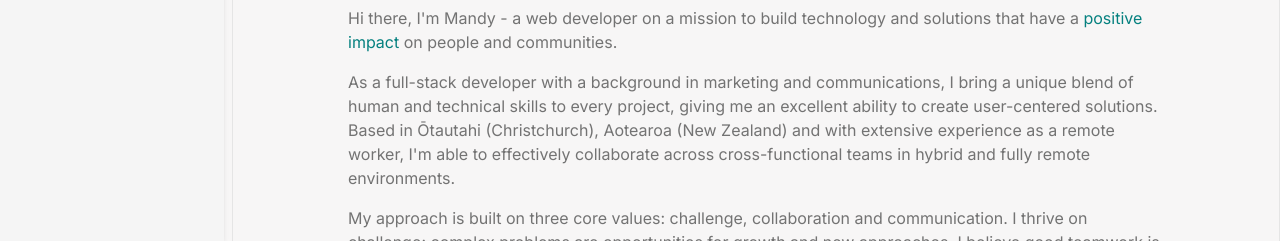
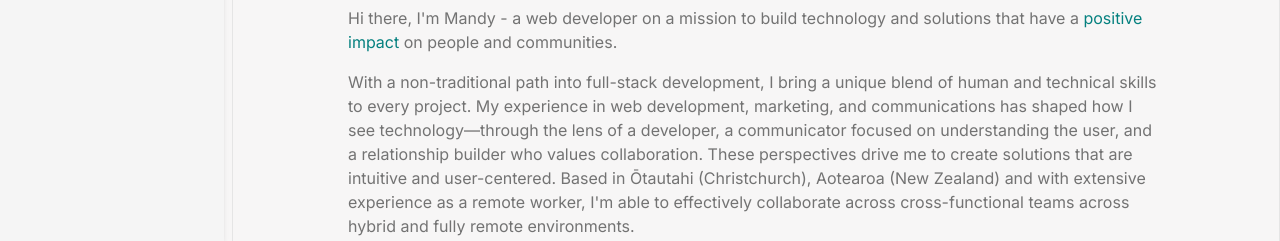
Before and after one commit to mandyh101/portfolio-2025, a Next.js app: page /about in a window 1280 px wide. Shown: the part 559-800 px from the top of the page. Built offline with nearby package versions, Linux system fonts and the light colour scheme.

Commit message:
feat: add CTA and copy improvements

```diff
--- a/src/components/About.tsx
+++ b/src/components/About.tsx
@@ -1,8 +1,9 @@
 'use client'
 import { Paragraph } from '@/components/Paragraph'
 import Image from 'next/image'
-
 import { motion } from 'framer-motion'
+import { Heading } from './Heading'
+import { Badge } from './Badge'
 
 //create a props object
 type AboutProps = {
@@ -14,7 +15,6 @@ export default function About({ isAvailable = true }: AboutProps) {
     '/images/about/surfing2.jpg',
     '/images/about/biking.jpg',
     '/images/about/running.jpg',
-    // '/images/about/tramping.jpg',
   ]
   return (
     <div>
@@ -79,24 +79,41 @@ export default function About({ isAvailable = true }: AboutProps) {
           and communities.
         </Paragraph>
         <Paragraph>
-          As a full-stack developer with a background in marketing and
-          communications, I bring a unique blend of human and technical skills
-          to every project, giving me an excellent ability to create
-          user-centered solutions. Based in Ōtautahi (Christchurch), Aotearoa
-          (New Zealand) and with extensive experience as a remote worker,
-          I&apos;m able to effectively collaborate across cross-functional teams
-          in hybrid and fully remote environments.
+          With a non-traditional path into full-stack development, I bring a
+          unique blend of human and technical skills to every project. My
+          experience in web development, marketing, and communications has
+          shaped how I see technology—through the lens of a developer, a
+          communicator focused on understanding the user, and a relationship
+          builder who values collaboration. These perspectives drive me to
+          create solutions that are intuitive and user-centered. Based in
+          Ōtautahi (Christchurch), Aotearoa (New Zealand) and with extensive
+          experience as a remote worker, I&apos;m able to effectively
+          collaborate across cross-functional teams across hybrid and fully
+          remote environments.
         </Paragraph>
         <Paragraph>
-          My approach is built on three core values: challenge, collaboration
-          and communication. I thrive on challenge; complex problems are
-          opportunities for growth and new approaches. I believe good teamwork
-          is key for innovation, so collaboration and supporting colleagues to
-          achieve shared goals is important to me. I prioritise clear
-          communication to support alignment between goals, expectations and
-          outcomes through active listening, documentation, and establishing
-          feedback loops with clients and stakeholders.
+          My approach is built on three core values: growth, collaboration, and
+          communication. I thrive in challenging environments where I can learn
+          from and be inspired by others—seeing complex problems as
+          opportunities for continuous improvement and innovation. I believe
+          strong teamwork drives success, so I prioritise collaboration and aim
+          to support colleagues in achieving shared goals. Clear communication
+          is essential for alignment across teams, goals, and outcomes, ensuring
+          everyone is included in the development journey. I achieve this
+          through active listening, documentation, and establishing feedback
+          loops with clients and stakeholders.
         </Paragraph>
+        <Paragraph className="font-semibold">
+          I&apos;m always keen to chat tech and hear about new opportunities and
+          projects. If you&apos;re looking for a collaborator or someone to join
+          your team please get in touch!
+        </Paragraph>
+        <Badge href="mailto:mandyhale10@gmail.com" text="Send me an email" />
+      </div>
+      <div className="space-y-4 my-4">
+        <Heading as="h2" className="h2 pt-4 text-sea-green-800">
+          Out of office
+        </Heading>
         <Paragraph>
           When I&apos;m not at my computer, you&apos;ll find me embracing the
           outdoors as a water woman, mountain biker, and trail runner. I&apos;m
@@ -106,7 +123,5 @@ export default function About({ isAvailable = true }: AboutProps) {
         </Paragraph>
       </div>
     </div>
-    // TODO add values and strengths here?
-    // TODO add call to actions
   )
 }
```
